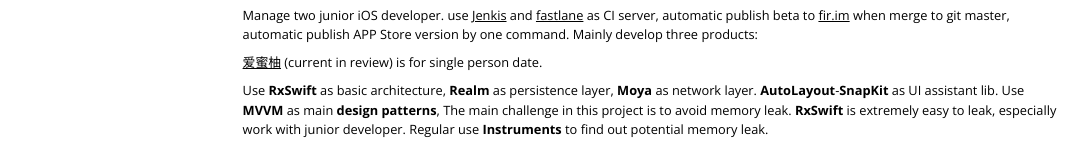
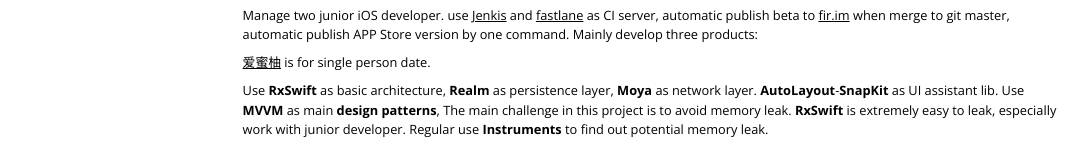
Before and after one commit to whlsxl/whlsxl.github.io, a plain HTML site: page cv/index.html in a window 1280 px wide. Shown: the part 325-468 px from the top of the page, without its empty margins (87-1174 px from the left). Drawn offline with nearby package versions, Linux system fonts and the light colour scheme.

Commit message:
Site updated: 2017-03-23 13:31:08

```diff
--- a/cv/index.html
+++ b/cv/index.html
@@ -35,7 +35,7 @@
 
 <p>Manage two junior iOS developer. use <a href="https://jenkins.io/">Jenkis</a> and <a href="https://fastlane.tools/">fastlane</a> as CI server, automatic publish beta to <a href="http://fir.im/">fir.im</a> when merge to git master, automatic publish APP Store version by one command. Mainly develop three products:</p>
 
-<p><a href="https://itunes.apple.com/us/app/%E7%88%B1%E8%9C%9C%E6%9F%9A/id1186192468?l=zh&amp;ls=1&amp;mt=8">爱蜜柚</a> (current in review) is for single person date.</p>
+<p><a href="https://itunes.apple.com/us/app/%E7%88%B1%E8%9C%9C%E6%9F%9A/id1186192468?l=zh&amp;ls=1&amp;mt=8">爱蜜柚</a> is for single person date.</p>
 
 <p>Use <strong>RxSwift</strong> as basic architecture, <strong>Realm</strong> as persistence layer, <strong>Moya</strong> as network layer. <strong>AutoLayout</strong>-<strong>SnapKit</strong> as UI assistant lib. Use <strong>MVVM</strong> as main <strong>design patterns</strong>, The main challenge in this project is to avoid memory leak. <strong>RxSwift</strong> is extremely easy to leak, especially work with junior developer. Regular use <strong>Instruments</strong> to find out potential memory leak.</p>
 
```
